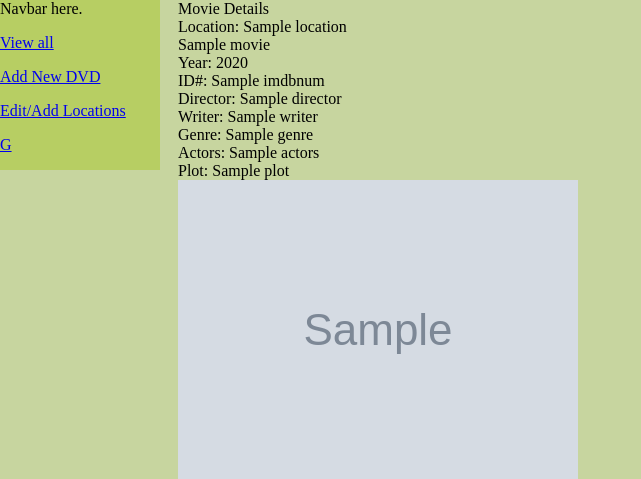
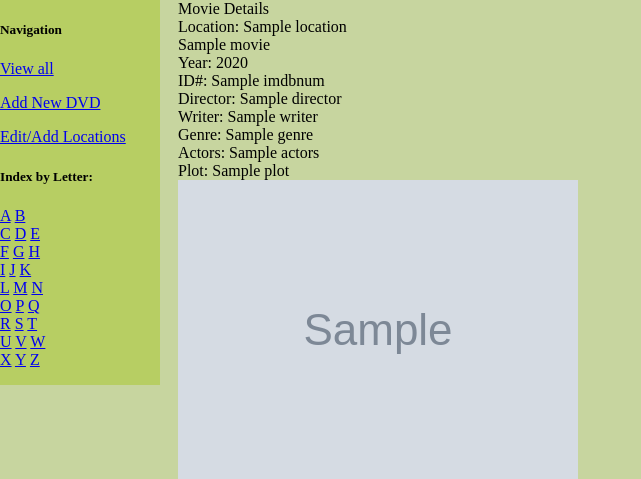
Before and after one commit to davidglic/dvdcatalog, a Node server app: template views/library/card.ejs in a window 1280 px wide. Shown: the part 88-567 px from the top of the page, without its empty margins (0-641 px from the left). Run offline with Node 20, Linux system fonts and the light colour scheme; tables that the repository leaves empty hold one stand-in row (values such as "Sample post"); the template is opened without the code that fills it: values that come from a table or form of the project are taken from there, most other values are stand-ins (such as "Sample title", 1, 10 or a date in 2020); grey boxes marked "Sample" are stand-in pictures; some libraries are stand-ins or nearby versions.

Commit message:
sidebar updated with algo generated alphabet

```diff
--- a/views/partials/sidebar.ejs
+++ b/views/partials/sidebar.ejs
@@ -1,11 +1,18 @@
 <aside class="sidenav">
-    Navbar here.
+    <h5>Navigation</h5>
     <p><a href="/library/<%= `${user.id}` %>">View all</a></p>
     <p><a href="/library/add/<%= `${user.id}` %>">Add New DVD</a></p>
     <p><a href="/library/loc/<%= `${user.id}` %>">Edit/Add Locations</a></p>
     <p>
     <div class="alphacontainer">
-        <a href="/library/<%= `${user.id}/G` %>">G</a>
+        <h5>Index by Letter:</h5>
+        <% for (let i=65; i < 91; i++) { %>
+           <% let letter = String.fromCharCode(i) %>
+           <a href="/library/<%= `${user.id}/${letter}` %>"><%= `${letter}` %></a>
+           <% if (i%3 === 0) { %>
+                <br>
+            <% } %>
+        <% } %>
     </div>
 
     </p>
```
